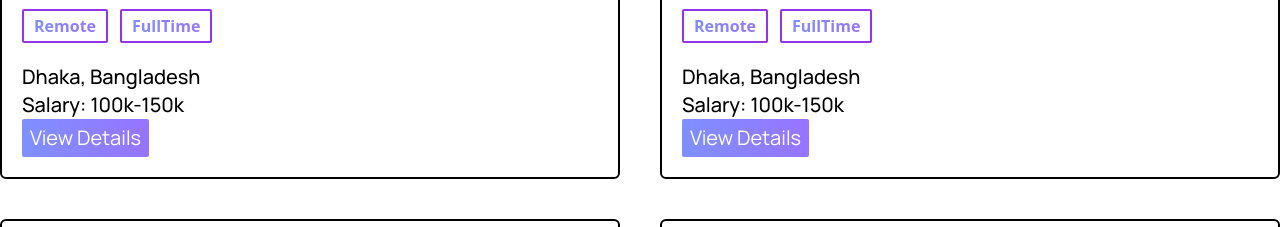
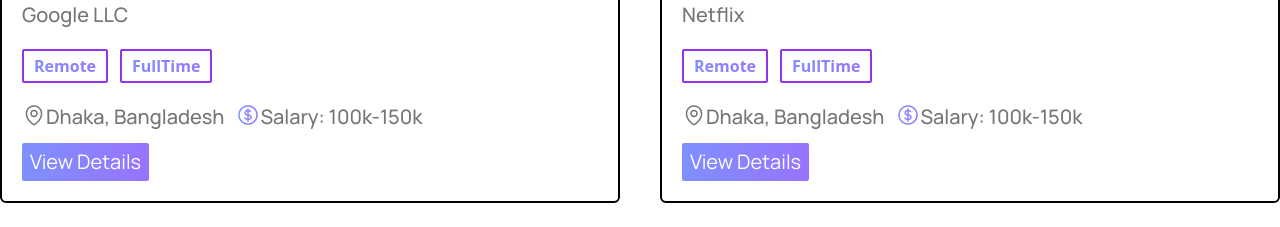
Before and after one commit to iamdevsajjad/career-hub, a React (Vite) app: page / in a window 1280 px wide. Shown: the part 1397-1624 px from the top of the page. Built offline with nearby package versions, Linux system fonts and the light colour scheme; a web font is replaced by a local one.

Commit message:
error page added

```diff
--- /dev/null
+++ b/src/Pages/ErrorPage/ErrorPage.jsx
@@ -0,0 +1,11 @@
+import React from 'react';
+
+const ErrorPage = () => {
+    return (
+        <div className='uppercase min-h-screen flex justify-center items-center text-5xl'>
+            Error Page
+        </div>
+    );
+};
+
+export default ErrorPage;
--- /dev/null
+++ b/src/Pages/ViewDetails/ViewDetails.jsx
@@ -0,0 +1,11 @@
+import React from 'react';
+
+const ViewDetails = () => {
+    return (
+        <div>
+            here is the Detalis page
+        </div>
+    );
+};
+
+export default ViewDetails;
--- a/src/components/FeaturedJobs/FeaturedJobs.jsx
+++ b/src/components/FeaturedJobs/FeaturedJobs.jsx
@@ -18,7 +18,7 @@
           need. Its your future.
         </p>
       </div>
-      <div className="job grid grid-cols-2 gap-10 container mx-auto">
+      <div className="job grid grid-cols-2 gap-10 container mx-auto my-10">
         {
           jobs.map(job => <Job key={job.id} job={job}/>)
         }
--- a/src/components/FeaturedJobs/Job/Job.jsx
+++ b/src/components/FeaturedJobs/Job/Job.jsx
@@ -1,25 +1,46 @@
-import React from 'react';
+import React from "react";
+import { Link } from "react-router-dom";
 import "../../../App.css";
+import location from "../../../assets/icons/Location.png";
+import money from "../../../assets/icons/money.png";
 
-const Job = ({job}) => {
+const Job = ({ job }) => {
   return (
-        <article className='border-2 border-black rounded-md p-5'>
-            <figure className='w-28'>
+    <article className="border-2  border-black rounded-md p-5">
+      <figure className="w-28">
         <img src={job.logo} alt="" />
       </figure>
       <div className="tittle text-[#474747]">
-                <h4 className="text-2xl font-semibold leading-normal">{job.job_title}</h4>
-                <p className='text-[#757575] font-myFont font-medium text-xl'>{job.company_name}</p>
+        <h4 className="text-2xl font-semibold leading-normal">
+          {job.job_title}
+        </h4>
+        <p className="text-[#757575] font-myFont font-medium text-xl">
+          {job.company_name}
+        </p>
       </div>
       <div className="buttons space-x-3 font-semibold my-5">
-                <button className='border-2 border-purple-600 px-[10px] py-[3px] rounded-sm gradientColor'>Remote</button>
-                <button className='border-2 border-purple-600 px-[10px] py-[3px] rounded-sm gradientColor'>FullTime</button>
+        <button className="border-2 border-purple-600 px-[10px] py-[3px] rounded-sm gradientColor">
+          Remote
+        </button>
+        <button className="border-2 border-purple-600 px-[10px] py-[3px] rounded-sm gradientColor">
+          FullTime
+        </button>
       </div>
-            <div className="text-black font-myFont font-medium text-xl">
+      <div className="text-[#757575] font-myFont font-medium text-xl flex space-x-3 my-3">
+        <div className="flex ">
+          <img className="w-[24px] h-[24px]" src={location} alt="" />
           <h1>{job.location}</h1>
+        </div>
+        <div className="flex ">
+          <img className="w-[24px] h-[24px]" src={money} alt="" />
           <h1>Salary: {job.salary}</h1>
         </div>
-            <button className='text-xl leading-normal font-myFont text-white bg-gradient-to-r from-[#7E90FE] to-[#9873FF] py-1 px-2 rounded-sm'>View Details</button>
+      </div>
+      <Link  to={"my"}>
+        <button className="text-xl leading-normal font-myFont text-white bg-gradient-to-r from-[#7E90FE] to-[#9873FF] py-1 px-2 rounded-sm">
+          View Details
+        </button>
+      </Link>
     </article>
   );
 };
--- a/src/main.jsx
+++ b/src/main.jsx
@@ -5,6 +5,7 @@
 import "./index.css";
 import AppliedJobs from "./Pages/AppliedJobs/AppliedJobs";
 import Blogs from "./Pages/Blogs/Blogs";
+import ErrorPage from "./Pages/ErrorPage/ErrorPage";
 import Statistics from "./Pages/Statistics/Statistics";
 
 
@@ -13,6 +14,7 @@
   {
     path: "/",
     element: <MainLayout/>,
+    errorElement: <ErrorPage/>,
     children: [
       {
         path: "/",
```
Lines whose indentation alone changed are shown as unchanged.
